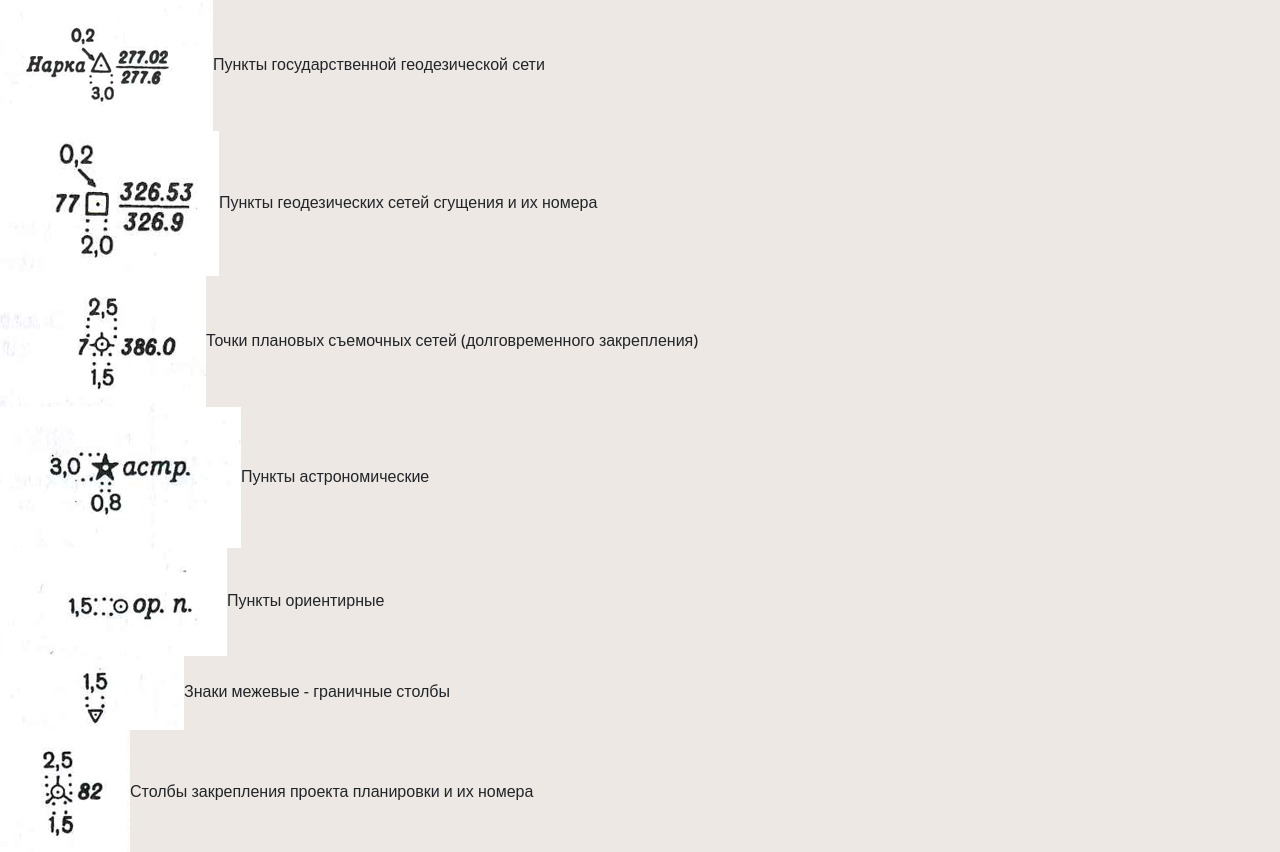
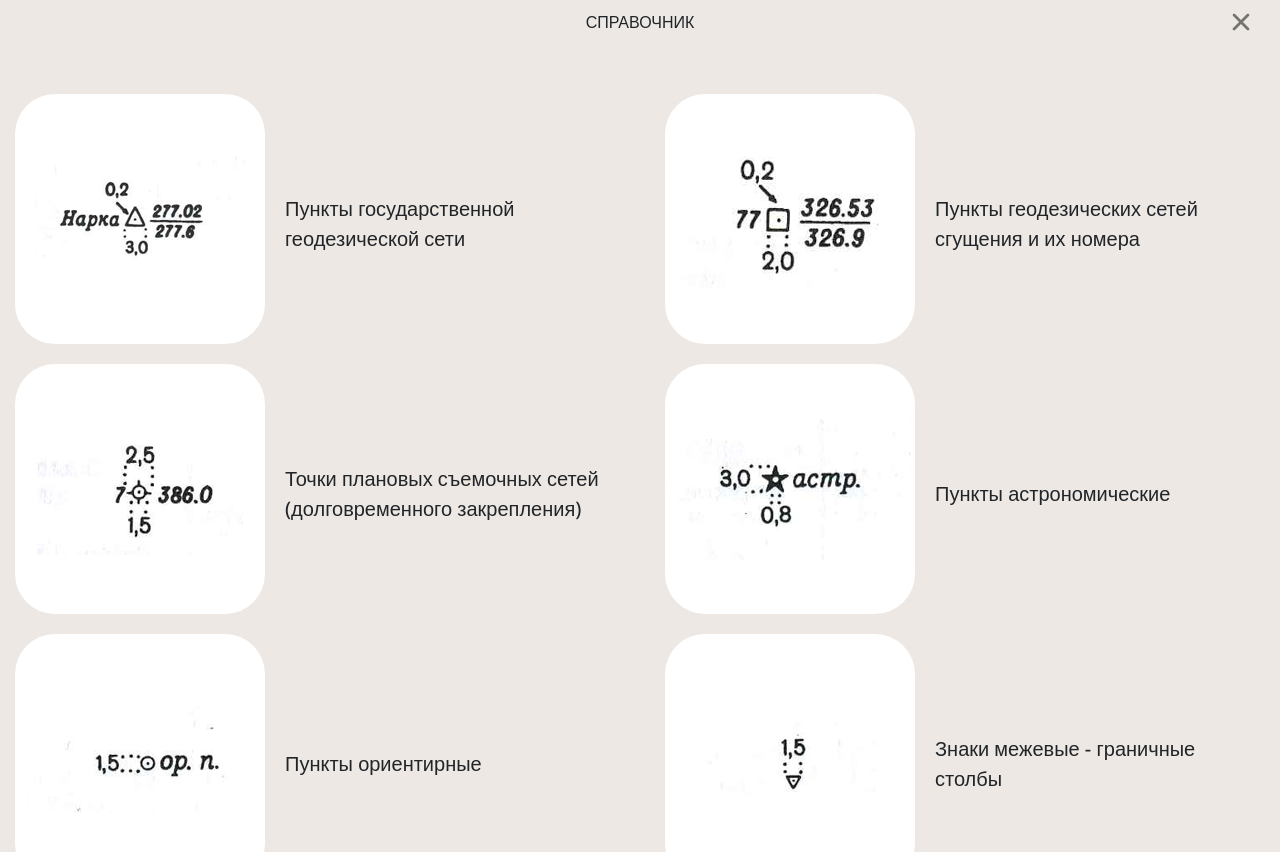
Before and after one commit to Oikapi/GeoTest, a React (Vite) app: page /GeoTest/directory in a window 1280 px wide. Shown: the top 852 px of the page. Built offline with nearby package versions, Linux system fonts and the light colour scheme.

Commit message:
add mobile css

```diff
--- a/src/Pages/DirectoryPage/DirItem.jsx
+++ b/src/Pages/DirectoryPage/DirItem.jsx
@@ -1,5 +1,5 @@
 
-
+import "./dirItem.css"
 
 
 
@@ -8,8 +8,8 @@ const DirItem = ({ element }) => {
 
     return (
         <div className="dir-item-container">
-            <img src={element.pic} alt="" />
-            <span>{element.answer}</span>
+            <div className="dir-item-img"><img src={element.pic} alt="" /></div>
+            <div className="dir-item-text">{element.answer}</div>
         </div>
     )
 }
--- a/src/Pages/DirectoryPage/DirectoryPage.jsx
+++ b/src/Pages/DirectoryPage/DirectoryPage.jsx
@@ -1,16 +1,30 @@
 import { useSelector } from "react-redux"
 import DirItem from "./DirItem"
 import "./directoryPage.css"
+import { useNavigate } from "react-router"
 
 
 
 
 const DirectoryPage = () => {
+    const navigate = useNavigate()
     const directory = useSelector(state => state.questions)
     return (
-        <div className="dir-container">
-            {directory.map((el) => <DirItem element={el} />)}
-        </div>
+        <>
+            <div className='header'>
+                <div className='naming'>СПРАВОЧНИК</div>
+                <button type="button" className="btn-close" onClick={() => navigate("/")}>
+                    <img src="./outline.svg" alt="" />
+                    <span className="visually-hidden">Close</span>
+                </button>
+            </div>
+            <div className="main-container">
+                <div className="dir-container">
+                    {directory.map((el) => <DirItem element={el} />)}
+                </div>
+            </div>
+
+        </>
     )
 }
 
--- a/src/Pages/DirectoryPage/dirItem.css
+++ b/src/Pages/DirectoryPage/dirItem.css
@@ -1,5 +1,29 @@
 .dir-item-container {
-    /* max-width: 40%; */
+    width: 600px;
     display: flex;
     flex-direction: row;
 }
+
+.dir-item-text {
+    padding-left: 20px;
+    align-items: center;
+    padding-top: 10px;
+    font-family: 'Open Sans', sans-serif;
+    font-size: 20px;
+    display: flex;
+}
+
+.dir-item-img {
+    min-width: 250px;
+    min-height: 250px;
+    background-color: white;
+    display: flex;
+    justify-content: center;
+    align-items: center;
+    border-radius: 40px;
+}
+
+.dir-item-img img {
+    max-width: 100%;
+
+}
--- a/src/Pages/DirectoryPage/directoryPage.css
+++ b/src/Pages/DirectoryPage/directoryPage.css
@@ -1,5 +1,14 @@
 .dir-container {
     background-color: #EDE8E3;
     display: flex;
-    flex-direction: column;
+    flex-direction: row;
+    flex-wrap: wrap;
+    padding-top: 50px;
+    justify-content: space-around;
+    gap: 20px;
 }
+
+.main-container {
+    display: flex;
+    justify-content: center;
+}
--- a/src/Pages/EachPage/eachItem.css
+++ b/src/Pages/EachPage/eachItem.css
@@ -98,15 +98,17 @@ body {
 }
 
 .main-area {
+  height: calc(100vh - 144px);
   display: flex;
   flex-direction: column;
   justify-content: center;
   align-items: center;
   background-color: #EDE8E3;
-  /* padding-bottom: 100%; */
 }
 
 .question {
+  max-width: 100%;
+  max-height: 100%;
   font-family: 'Open Sans', sans-serif;
   font-size: 28px;
   display: flex;
@@ -184,15 +186,15 @@ button.next-button {
   background-color: white;
   color: black;
   text-align: center;
-  position: fixed;
+  /* position: fixed; */
   bottom: 0;
   width: 100%;
   display: flex;
-  justify-content: center;
-  justify-content: space-between;
+  justify-content: space-evenly;
   align-items: center;
   box-sizing: border-box;
   padding: 0px 100px;
+  margin-top: auto;
 }
 
 .process-bar {
@@ -205,3 +207,43 @@ button.next-button {
   height: 20px;
   background-color: #EDE8E3;
 }
+
+.process-bar p {
+  padding-left: 10px;
+  margin: auto;
+}
+
+@media (max-width: 721px) {
+  .footer {
+    height: 40vh;
+    flex-direction: column-reverse;
+    padding: 0 20px;
+    background-color: #EDE8E3;
+  }
+
+  .main-area {
+    height: calc(100vh - 44vh);
+  }
+
+  button.next-button {
+    font-family: 'Open Sans', sans-serif;
+    font-size: 22px;
+    font-family: 800;
+  }
+
+  .progress {
+    width: 300px;
+    height: 30px;
+    background-color: white;
+  }
+
+  .header {
+    font-size: 20px;
+  }
+
+  .btn-close {
+    /* width: 70px;
+    height: 70px; */
+  }
+
+}
```
